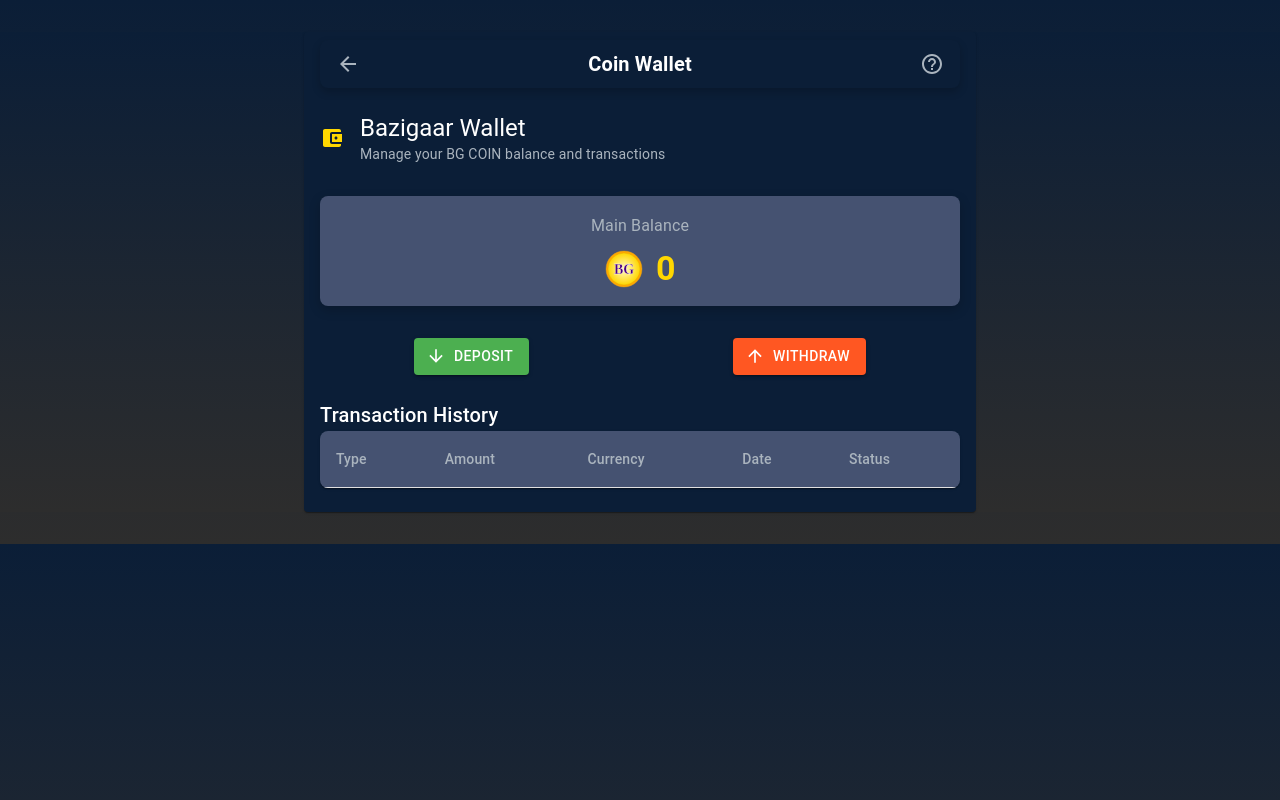
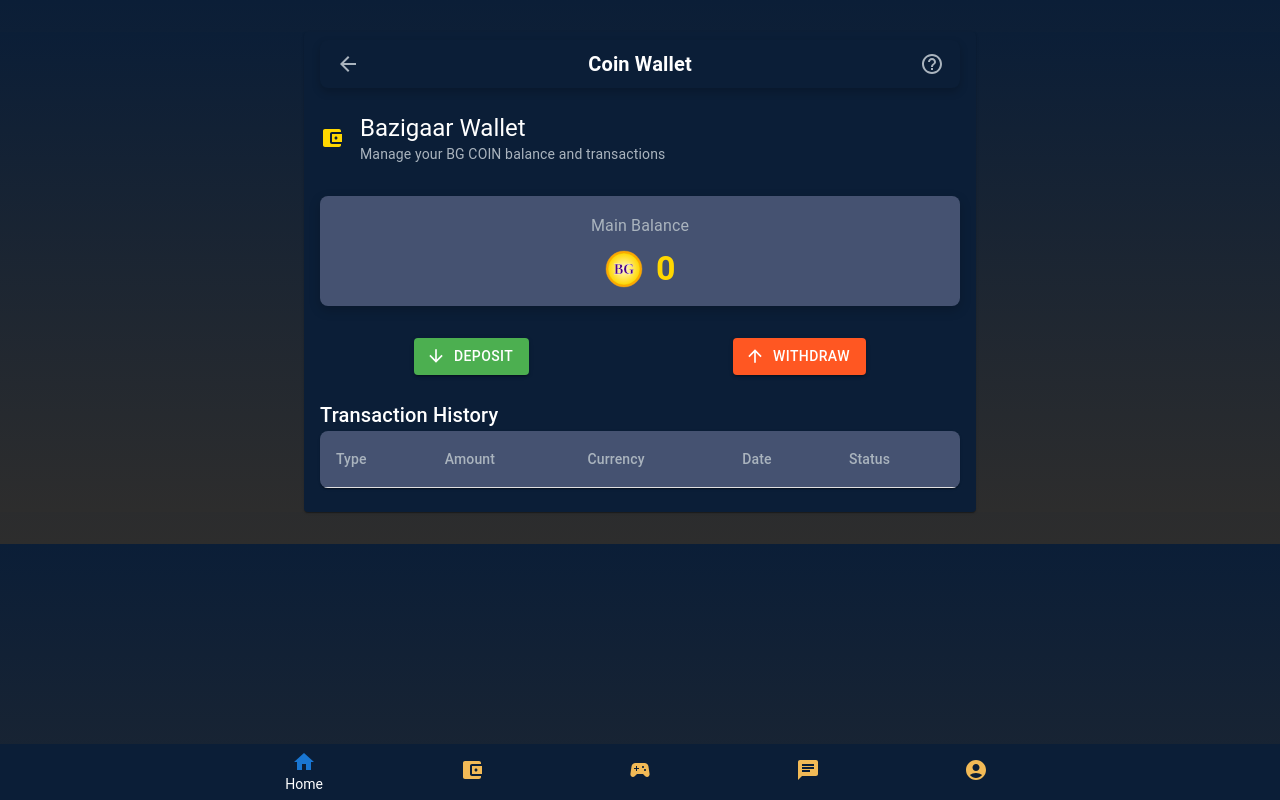
Before and after one commit to parosh-mahmud/bgwebsite, a Next.js app: page /wallet in a window 1280 px wide. Built offline with nearby package versions, Linux system fonts and the light colour scheme.

Commit message:
reuseable bottombar added

```diff
--- a/src/components/common/BottomNavBar/reuseableBottomBar.tsx
+++ b/src/components/common/BottomNavBar/reuseableBottomBar.tsx
@@ -15,7 +15,7 @@
     setValue(newValue);
     switch (newValue) {
       case 0:
-        router.push('/home'); // Update with your home route
+        router.push('/'); // Update with your home route
         break;
       case 1:
         router.push('/wallet'); // Update with your wallet route
--- a/src/pages/lottery/index.tsx
+++ b/src/pages/lottery/index.tsx
@@ -6,6 +6,8 @@
 import HomeIcon from "@mui/icons-material/Home";
 import ConfirmationNumberIcon from "@mui/icons-material/ConfirmationNumber";
 import TicketDetails from "../../components/ticketDetails/ticketDetails";
+import ReusableBottomBar from "../../components/common/BottomNavBar/reuseableBottomBar";
+
 
 interface Ticket {
   id: number;
@@ -102,6 +104,7 @@
           </div>
         )}
       </div>
+      <ReusableBottomBar />
     </div>
   );
 };
--- a/src/pages/wallet/index.tsx
+++ b/src/pages/wallet/index.tsx
@@ -341,6 +341,7 @@
         </TableBody>
       </Table>
     </TableContainer>
+    <ReusableBottomBar />
   </div>
         )}
       </CardContent>
```
